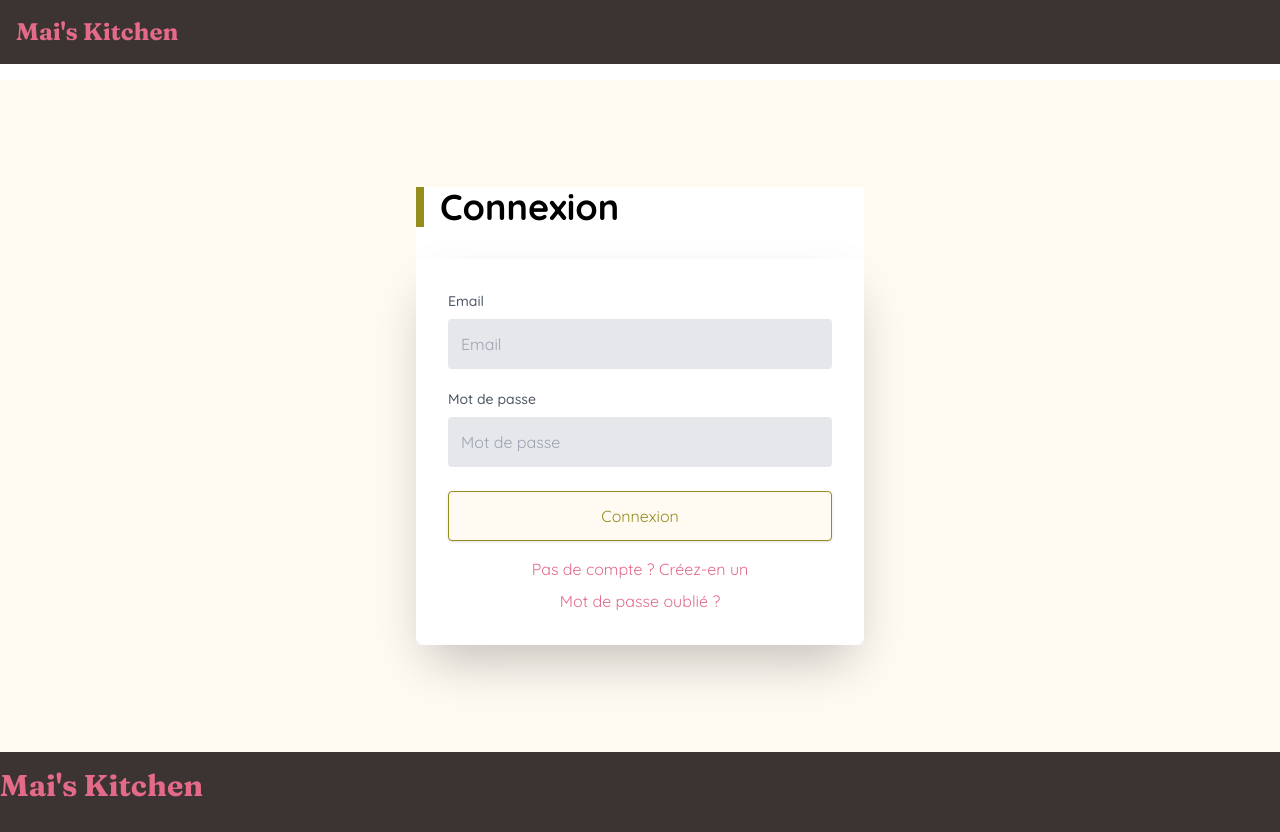
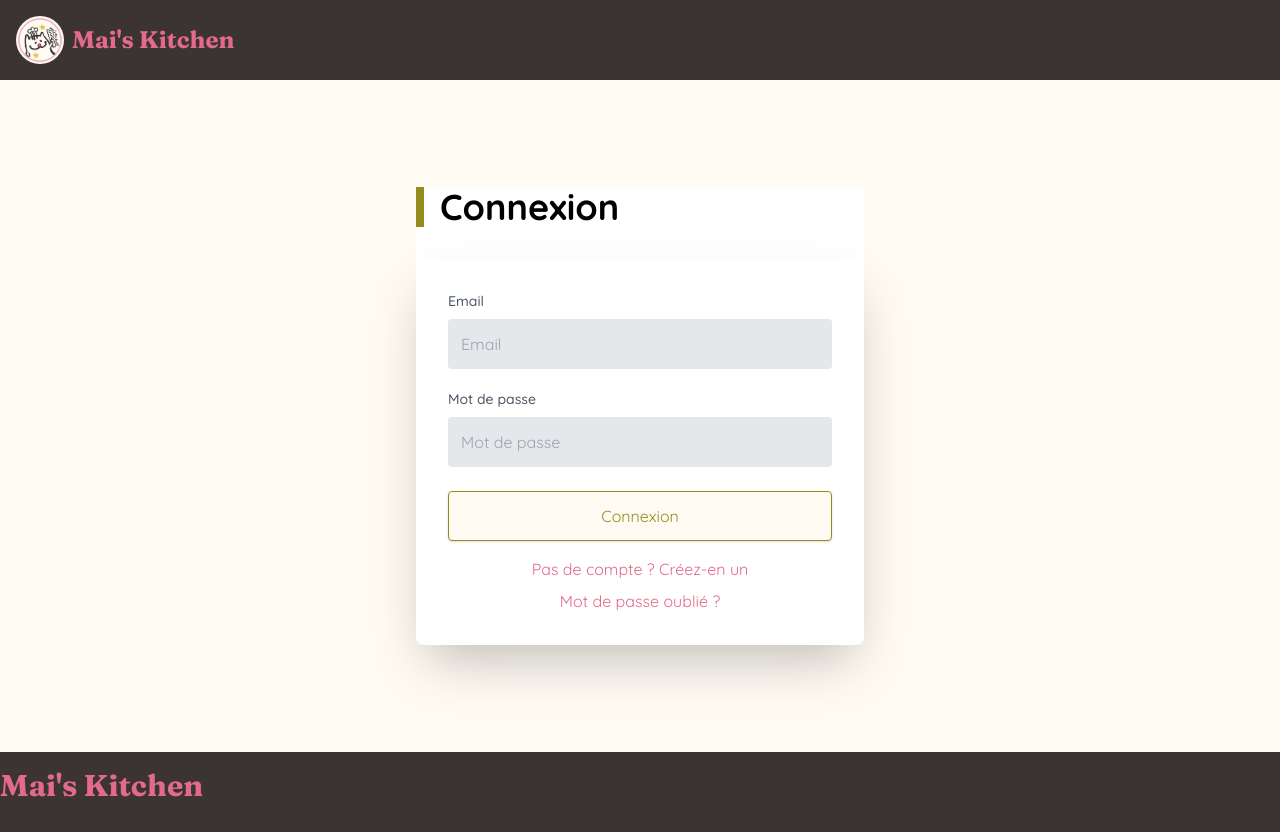
Before and after one commit to Gaother/FoodOrder, a React (Create React App) app in the folder Front/: page /login in a window 1280 px wide. Built offline with nearby package versions, Linux system fonts and the light colour scheme.

Commit message:
Ajout du logo sur le site

```diff
--- a/Front/src/components/Menu.js
+++ b/Front/src/components/Menu.js
@@ -50,11 +50,18 @@ const Menu = () => {
     <div className="flex z-100">
       <nav className="flex justify-between items-center fixed top-0 left-0 right-0 z-10 bg-[#3C3333] p-4">
         <div className="flex items-center">
-          {isLoggedIn && <Link to="/"><h1 className="font-bold text-2xl text-[#E36A88] mr-4 visible font-fraunces">Mai's Kitchen</h1></Link>}
+          {isLoggedIn && <Link className='flex items-center' to="/">
+            <img src="/logo.png" alt="Logo" className="rounded-full h-12 w-12 mr-2" />
+            <h1 className="font-bold text-2xl text-[#E36A88] mr-4 visible font-fraunces">Mai's Kitchen</h1>
+          </Link>}
           {!isLoggedIn &&
-            <h1 className="font-bold text-2xl text-[#E36A88] mr-4 visible font-fraunces">Mai's Kitchen</h1>}
+            <div className='flex items-center'>
+              <img src="/logo.png" alt="Logo" className="rounded-full h-12 w-12 mr-2"/>
+              <h1 className="font-bold text-2xl text-[#E36A88] mr-4 visible font-fraunces">Mai's Kitchen</h1>
+            </div>}
           {isLoggedIn && userRole === "superadmin" &&
-            <Link to="/admin/orders" className="text-white px-3 py-2 rounded-md text-lg leading-6 font-bold">Admin Dashboard</Link>}
+            <Link to="/admin/orders" className="text-white px-3 py-2 rounded-md text-lg leading-6 font-bold">Admin
+              Dashboard</Link>}
         </div>
         <div className="flex items-center">
           {!isLoggedIn && location.pathname !== "/login" && location.pathname !== "/reset-password" && location.pathname !== "/change-password" && <Link to="/login" className="text-black px-3 py-2 rounded-md text-sm font-medium border-3 border-[#948C1D] bg-[#3C3333]">Se connecter</Link>}
```
Also changed, not shown: Front/public/logo.png (added), Front/public/manifest.json.
